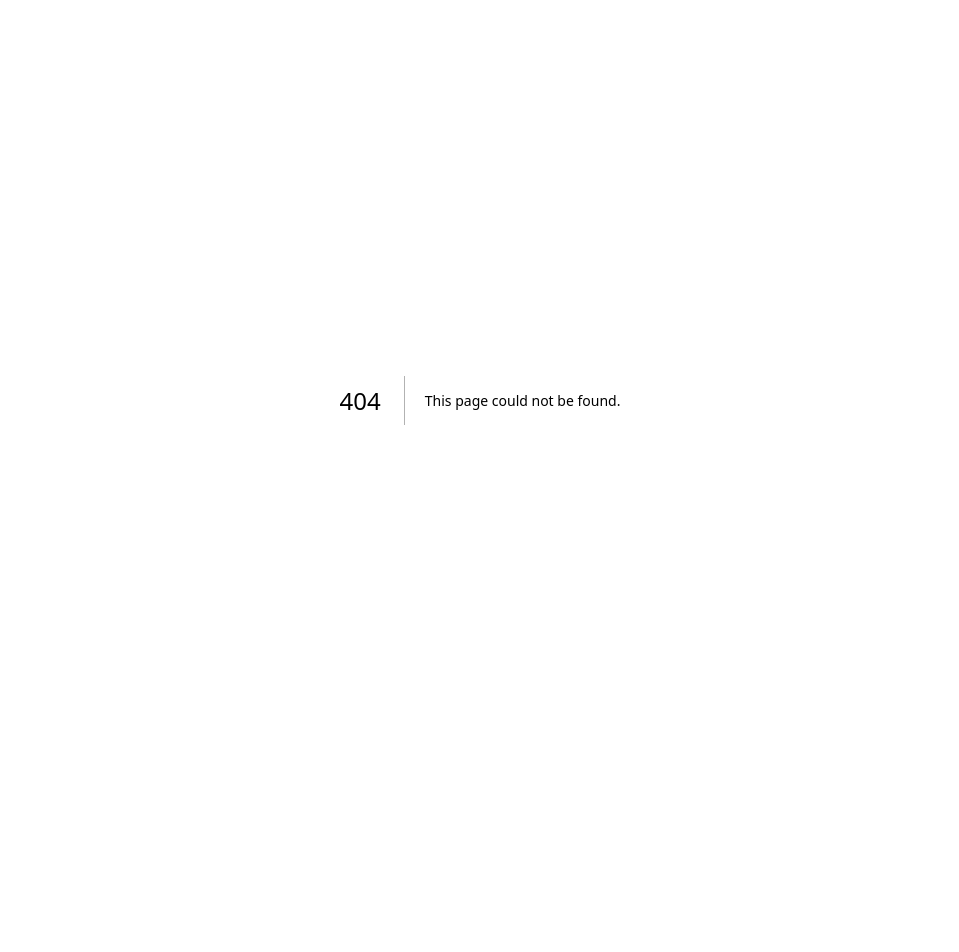
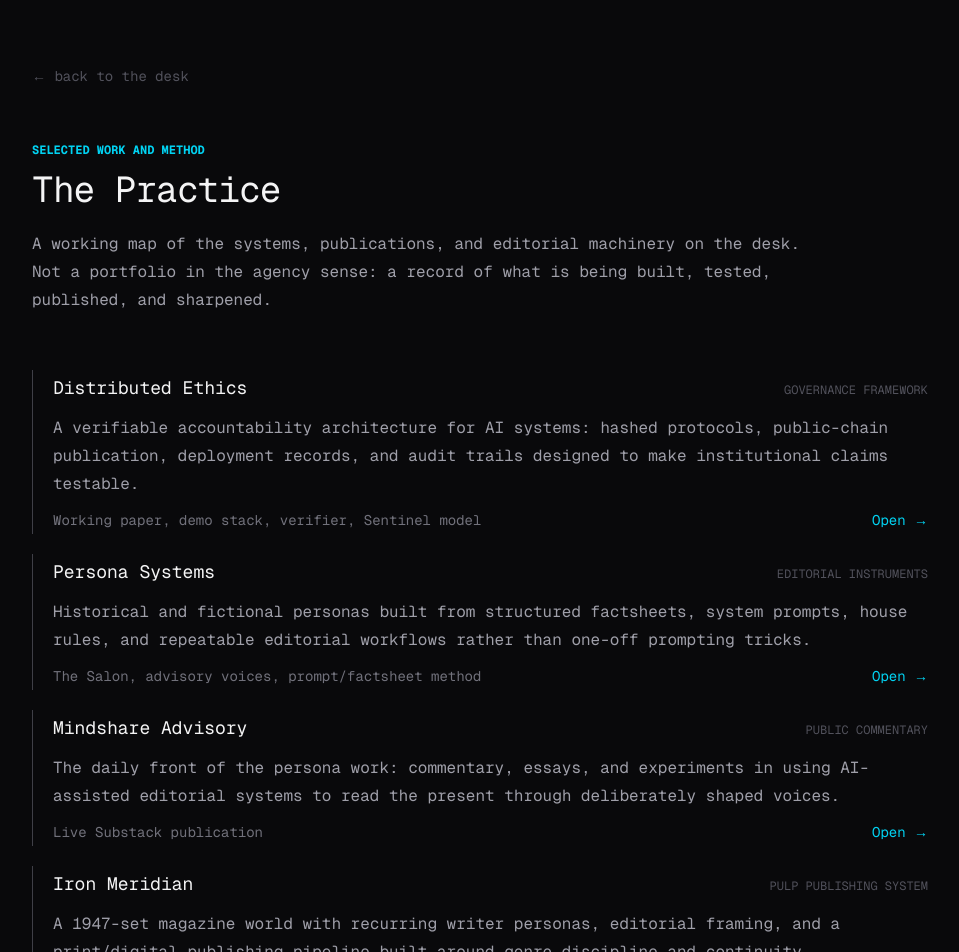
Before and after one commit to petesherratt-collab/mindshare-desk, a Next.js app: page /practice in a window 1280 px wide. Before the commit this address had no page. Shown: the top 952 px of the page, without its empty margins (160-1119 px from the left). Before the commit the page ends 800 px from the top, so only its background shows below. Built offline with nearby package versions, Linux system fonts and the light colour scheme.

Commit message:
Add The Practice page

```diff
--- /dev/null
+++ b/src/app/practice/page.tsx
@@ -0,0 +1,119 @@
+import type { Metadata } from "next";
+
+export const metadata: Metadata = {
+  title: "The Practice",
+  description: "Selected work and working method from Mindshare Desk.",
+};
+
+type PracticeItem = {
+  title: string;
+  label: string;
+  description: string;
+  status: string;
+  href?: string;
+};
+
+const items: PracticeItem[] = [
+  {
+    title: "Distributed Ethics",
+    label: "governance framework",
+    description:
+      "A verifiable accountability architecture for AI systems: hashed protocols, public-chain publication, deployment records, and audit trails designed to make institutional claims testable.",
+    status: "Working paper, demo stack, verifier, Sentinel model",
+    href: "https://distributed-ethics-site2.vercel.app/",
+  },
+  {
+    title: "Persona Systems",
+    label: "editorial instruments",
+    description:
+      "Historical and fictional personas built from structured factsheets, system prompts, house rules, and repeatable editorial workflows rather than one-off prompting tricks.",
+    status: "The Salon, advisory voices, prompt/factsheet method",
+    href: "https://the-salon-ten.vercel.app",
+  },
+  {
+    title: "Mindshare Advisory",
+    label: "public commentary",
+    description:
+      "The daily front of the persona work: commentary, essays, and experiments in using AI-assisted editorial systems to read the present through deliberately shaped voices.",
+    status: "Live Substack publication",
+    href: "https://themindshareadvisory.substack.com/",
+  },
+  {
+    title: "Iron Meridian",
+    label: "pulp publishing system",
+    description:
+      "A 1947-set magazine world with recurring writer personas, editorial framing, and a print/digital publishing pipeline built around genre discipline and continuity.",
+    status: "Kindle edition live, wider vault/storefront in progress",
+    href: "https://www.amazon.co.uk/dp/B0GX2VM2QT?binding=kindle_edition&qid=1779790111&sr=8-10&ref=dbs_dp_rwt_sb_pc_tkin",
+  },
+  {
+    title: "Interactive Rooms",
+    label: "web prototypes",
+    description:
+      "The desk, detective office, AI receptionist, and other object-led interfaces: small working environments where publications, agents, and experiments become navigable surfaces.",
+    status: "Live on Mindshare Desk",
+  },
+];
+
+const principles = [
+  "More data, same analytical instrument.",
+  "Personas are editorial design, not costume changes.",
+  "Systems should leave a trace a reader can inspect.",
+  "The interface should feel like a place, not a menu.",
+];
+
+export default function Practice() {
+  return (
+    <main className="min-h-screen bg-zinc-950 text-zinc-300 font-mono px-6 py-16">
+      <div className="mx-auto max-w-4xl">
+        <a href="/" className="inline-block text-zinc-600 hover:text-zinc-400 text-sm transition-colors mb-14">
+          ← back to the desk
+        </a>
+
+        <header className="mb-14 max-w-3xl">
+          <p className="text-cyan-400 text-xs uppercase font-bold mb-3">Selected work and method</p>
+          <h1 className="text-3xl sm:text-4xl text-zinc-100 tracking-tight mb-5">The Practice</h1>
+          <p className="text-zinc-400 leading-7">
+            A working map of the systems, publications, and editorial machinery on the desk. Not a portfolio in the agency sense: a record of what is being built, tested, published, and sharpened.
+          </p>
+        </header>
+
+        <section className="grid gap-5 mb-14">
+          {items.map((item) => (
+            <article key={item.title} className="border-l border-zinc-700 pl-5 py-1">
+              <div className="flex flex-col gap-1 sm:flex-row sm:items-baseline sm:justify-between">
+                <h2 className="text-zinc-100 text-lg">{item.title}</h2>
+                <p className="text-zinc-600 text-xs uppercase">{item.label}</p>
+              </div>
+              <p className="text-zinc-400 leading-7 mt-3">{item.description}</p>
+              <div className="mt-3 flex flex-col gap-2 sm:flex-row sm:items-center sm:justify-between">
+                <p className="text-zinc-500 text-sm">{item.status}</p>
+                {item.href && (
+                  <a
+                    href={item.href}
+                    target="_blank"
+                    rel="noopener noreferrer"
+                    className="text-cyan-400 hover:text-cyan-200 text-sm transition-colors"
+                  >
+                    Open →
+                  </a>
+                )}
+              </div>
+            </article>
+          ))}
+        </section>
+
+        <section className="border-t border-zinc-800 pt-8">
+          <h2 className="text-zinc-100 text-lg mb-5">Working Principles</h2>
+          <ul className="grid gap-3 sm:grid-cols-2">
+            {principles.map((principle) => (
+              <li key={principle} className="border border-zinc-800 bg-black/30 p-4 text-sm text-zinc-400">
+                {principle}
+              </li>
+            ))}
+          </ul>
+        </section>
+      </div>
+    </main>
+  );
+}
```
